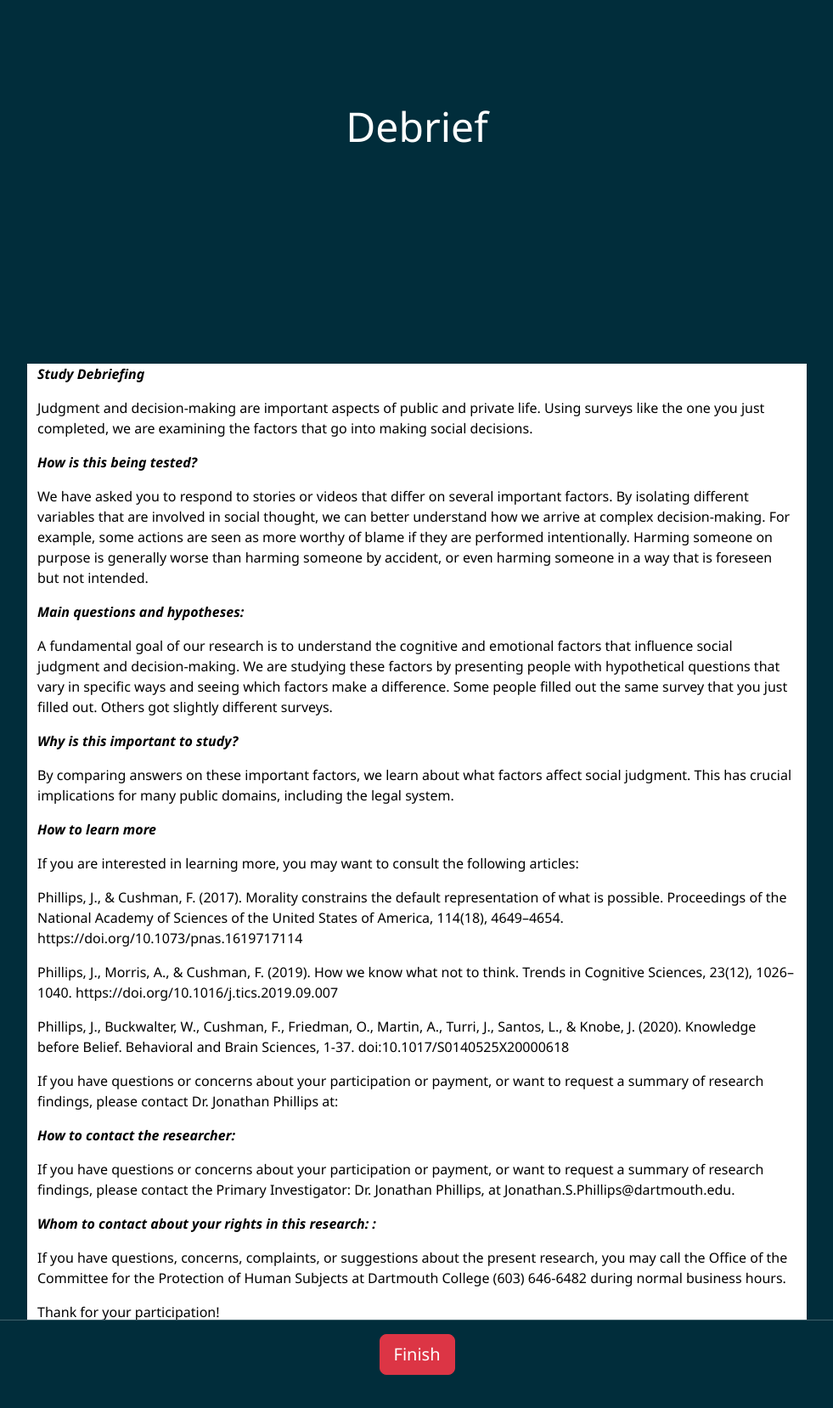
After one commit to BryanGonzalez262/ChooseWhy, a Flask app: page /debrief in a window 1280 px wide. The commit adds this page. Shown: the top 1657 px of the page at 85% size, without its empty margins (149-1130 px from the left). Run offline with Flask 2, Linux system fonts and the light colour scheme; parts of the project's set-up code (start-up, migrations or seed data) failed here and were passed over; some libraries are stand-ins or nearby versions.

Commit message:
added debrief and fixed some front end css

```diff
--- a/WhyApp/templates/ITI.html
+++ b/WhyApp/templates/ITI.html
@@ -8,10 +8,9 @@
 {% endblock %}
 
 {% block stage %}
-    <div class="row justify-content-center align-self-center">
-        <div class="col">
+
+        <div class="col-lg-7">
             <p class="text-center" style="font-size: xxx-large;">+</p>
         </div>
-    </div>
 {% endblock %}
 </html>
--- a/WhyApp/templates/base.html
+++ b/WhyApp/templates/base.html
@@ -36,7 +36,7 @@
     <div class="container-fluid">
         {% block body %}
             {% block js %}{% endblock %}
-        <div class="row" style="width: 100vw; height: 100vh; align-items: center; justify-content: center;">
+        <div class="row align-items-center justify-content-center" style="height: inherit;">
             {% block stage %}
                 This the base template
             {% endblock %}
--- a/WhyApp/templates/consent.html
+++ b/WhyApp/templates/consent.html
@@ -10,11 +10,11 @@
         </div>
     </div>
     <div class="row justify-content-center">
-        <div class="col">
-            <div class="legal well" style="background-color: white; color: black;">
+        <div class="col-lg-10">
+            <div class="legal well" style="background-color: white; color: black; padding: inherit; overflow: hidden; scrollbar-gutter: stable; height: 60vh;">
                 <p style="font-style:italic; font-weight: bold; font-size: 1em;">(Please consider this information carefully before deciding whether to participate in this research.)</p>
                 <div class="col" style="font-size: 1rem;">
-                    <p>The purpose of this research is to examine which factors influence social judgment and decision-making. You will be asked to make judgements about individuals and actions in social scenarios. We are simply interested in your judgement. The study will take less than 1 hour to complete, and you will receive less than $20 on Prolific. Your compensation and time commitment are specified in the study description.</p>
+                    <p>The purpose of this research is to examine which factors influence social judgment and decision-making. You will be asked to make judgments about individuals and actions in social scenarios. We are simply interested in your judgment. The study will take less than 1 hour to complete, and you will receive less than $20 on Prolific. Your compensation and time commitment are specified in the study description.</p>
                     <p>There are no anticipated risks associated with participating in this study. The effects of participating should be comparable to those you would ordinarily experience from viewing a computer monitor and using a mouse or keyboard for a similar amount of time. At the end of the study, we will provide an explanation of the questions that motivate this line of research and will describe the potential implications.</p>
                     <p>Your participation in this study is completely voluntary and you may refuse to participate or you may choose to withdraw at any time without penalty or loss of benefits to you which are otherwise entitled. Your participation in this study will remain confidential. No personally identifiable information will be associated with your data. Also, all analyses of the data will be averaged across all the participants, so your individual responses will never be specifically analyzed.</p>
 
--- /dev/null
+++ b/WhyApp/templates/debrief.html
@@ -0,0 +1,65 @@
+<!DOCTYPE html>
+<html lang="en">
+{% extends "base.html" %}
+
+
+{% block stage %}
+    <div class="row justify-content-center align-self-center">
+        <div class="col">
+            <p class="text-center" style="font-size: xxx-large;">Debrief</p>
+        </div>
+    </div>
+    <div class="row justify-content-center">
+        <div class="col-lg-9 justify-content-center">
+            <div class="legal well" style="background-color: white; color: black; overflow: scroll; height: 65vh; padding: inherit;">
+                <p style="font-style:italic; font-weight: bold; font-size: 1em;">Study Debriefing</p>
+                    <p>Judgment and decision-making are important aspects of public and private life. Using surveys like the one you just completed, we are examining the factors that go into making social decisions.</p>
+                    <p style="font-style:italic; font-weight: bold; font-size: 1em;">How is this being tested? </p>
+                    <p>We have asked you to respond to stories or videos that differ on several important factors. By isolating different variables that are involved in social thought, we can better understand how we arrive at complex decision-making. For example, some actions are seen as more worthy of blame if they are performed intentionally. Harming someone on purpose is generally worse than harming someone by accident, or even harming someone in a way that is foreseen but not intended.</p>
+                    <p style="font-style:italic; font-weight: bold; font-size: 1em;">Main questions and hypotheses: </p>
+                    <p>A fundamental goal of our research is to understand the cognitive and emotional factors that influence social judgment and decision-making. We are studying these factors by presenting people with hypothetical questions that vary in specific ways and seeing which factors make a difference. Some people filled out the same survey that you just filled out. Others got slightly different surveys.</p>
+                    <p style="font-style:italic; font-weight: bold; font-size: 1em;">Why is this important to study?</p>
+                    <p>By comparing answers on these important factors, we learn about what factors affect social judgment. This has crucial implications for many public domains, including the legal system.</p>
+                    <p style="font-style:italic; font-weight: bold; font-size: 1em;">How to learn more</p>
+                    <p>If you are interested in learning more, you may want to consult the following articles:</p>
+                    <p>Phillips, J., & Cushman, F. (2017). Morality constrains the default representation of what is possible. Proceedings of the National Academy of Sciences of the United States of America, 114(18), 4649–4654. https://doi.org/10.1073/pnas.1619717114</p>
+                    <p>Phillips, J., Morris, A., & Cushman, F. (2019). How we know what not to think. Trends in Cognitive Sciences, 23(12), 1026–1040. https://doi.org/10.1016/j.tics.2019.09.007</p>
+                    <p>Phillips, J., Buckwalter, W., Cushman, F., Friedman, O., Martin, A., Turri, J., Santos, L., & Knobe, J. (2020). Knowledge before Belief. Behavioral and Brain Sciences, 1-37. doi:10.1017/S0140525X20000618</p>
+                    <p>If you have questions or concerns about your participation or payment, or want to request a summary of research findings, please contact Dr. Jonathan Phillips at:</p>
+                    <p style="font-style:italic; font-weight: bold; font-size: 1em;">How to contact the researcher:</p>
+                    <p>If you have questions or concerns about your participation or payment, or want to request a summary of research findings, please contact the Primary Investigator: Dr. Jonathan Phillips, at Jonathan.S.Phillips@dartmouth.edu.</p>
+                    <p style="font-style:italic; font-weight: bold; font-size: 1em;">Whom to contact about your rights in this research: :</p>
+                    <p>If you have questions, concerns, complaints, or suggestions about the present research, you may call the Office of the Committee for the Protection of Human Subjects at Dartmouth College (603) 646-6482 during normal business hours.</p>
+
+                    <p>Thank for your participation!</p>
+
+
+                    <button type="button" class="btn btn-default btn-sm" onClick="window.print();">
+                    <span class="glyphicon glyphicon-print"></span> Print a copy of this
+                    </button>
+
+            </div>
+
+        </div>
+    <hr/>
+            <div class="row justify-content-center ">
+                    <div class="col-lg justify-content-center text-center">
+                        <button type="button" class="btn btn-danger btn-lg" onclick='window.location.href = "https://app.prolific.co/"'>Finish</button>
+                    </div>
+            </div>
+    </div>
+    <script>
+        $('#consent-btn').click( function(e) {
+            $.ajax({
+                type: "POST",
+                url: window.location.pathname,
+                data: JSON.stringify({"subject_id":  new URLSearchParams(window.location.search).get('PID')}),
+                traditional: true,
+                contentType: "application/json; charset=utf-8",
+                dataType: 'json',
+                success: function (){window.location.pathname="/instructions"}
+            });
+    });
+    </script>
+{% endblock %}
+</html>
--- a/WhyApp/templates/instruct.html
+++ b/WhyApp/templates/instruct.html
@@ -9,7 +9,7 @@
     </div>
     <div class="row" style="height: 70vh;">
 
-        <div id="carouselExampleIndicators" class="carousel carousel-dark slide align-self-center" data-bs-ride="false" data-bs-interval="false">
+        <div id="carouselExampleIndicators" class="carousel carousel slide align-self-center" data-bs-ride="false" data-bs-interval="false">
         <div class="carousel-indicators">
             {% for m in stim %}
                 {% if loop.index0 == 0 %}
@@ -54,7 +54,6 @@
 
 
 
-        </div>
 
         <button class="carousel-control-prev" type="button" data-bs-target="#carouselExampleIndicators" data-bs-slide="prev">
             <span class="carousel-control-prev-icon" aria-hidden="true"></span>
@@ -64,7 +63,6 @@
             <span class="carousel-control-next-icon" aria-hidden="true"></span>
             <span class="visually-hidden">Next</span>
         </button>
-    </div>
 
     </div>
 
--- a/WhyApp/templates/message.html
+++ b/WhyApp/templates/message.html
@@ -13,7 +13,7 @@
 
 {% block stage %}
     <div class="row justify-content-center align-self-center">
-        <div class="col">
+        <div class="col-lg">
             <p class="text-center" style="font-size: xxx-large;">{{ msg1 }}</p>
         </div>
     </div>
--- a/WhyApp/templates/real.html
+++ b/WhyApp/templates/real.html
@@ -32,7 +32,7 @@
 {% endblock %}
 
 {% block stage %}
-    <div class="row justify-content-center align-self-center">
+    <div class="row">
         <div class="col">
             <p class="text-center" style="font-size: xxx-large;">{{ msg1 }}</p>
         </div>
--- a/WhyApp/views.py
+++ b/WhyApp/views.py
@@ -71,7 +71,7 @@ def instructions():
         title = "Welcome"
         stym = [
             "In this study, you will be shown winning lottery outcomes and the conditions necessary for the win.",
-            "In each case, the winning outcome occured because a red ball was drawn from each of three jars, A, B & C.",
+            "In each case, the winning outcome occurs when a red ball is drawn from each of three jars, A, B & C.",
             "You will also be shown the chances of drawing a red ball from each individual jar.",
             "Your task is to use the sliders on the screen to indicate how much you think each jar was "
             "responsible for the final, winning, outcome.",
@@ -116,6 +116,11 @@ def trial():
             db.session.commit()
         return make_response("200")
 
+@app.route('/debrief', methods=['GET', 'POST'])
+def debrief():
+    if request.method == "GET":
+        return render_template('debrief.html')
+
 
 @app.route('/acheck', methods=['GET', 'POST'])
 def acheck():
```
Also changed, not shown: WhyApp/templates/trial.html (+12 -11 lines).
